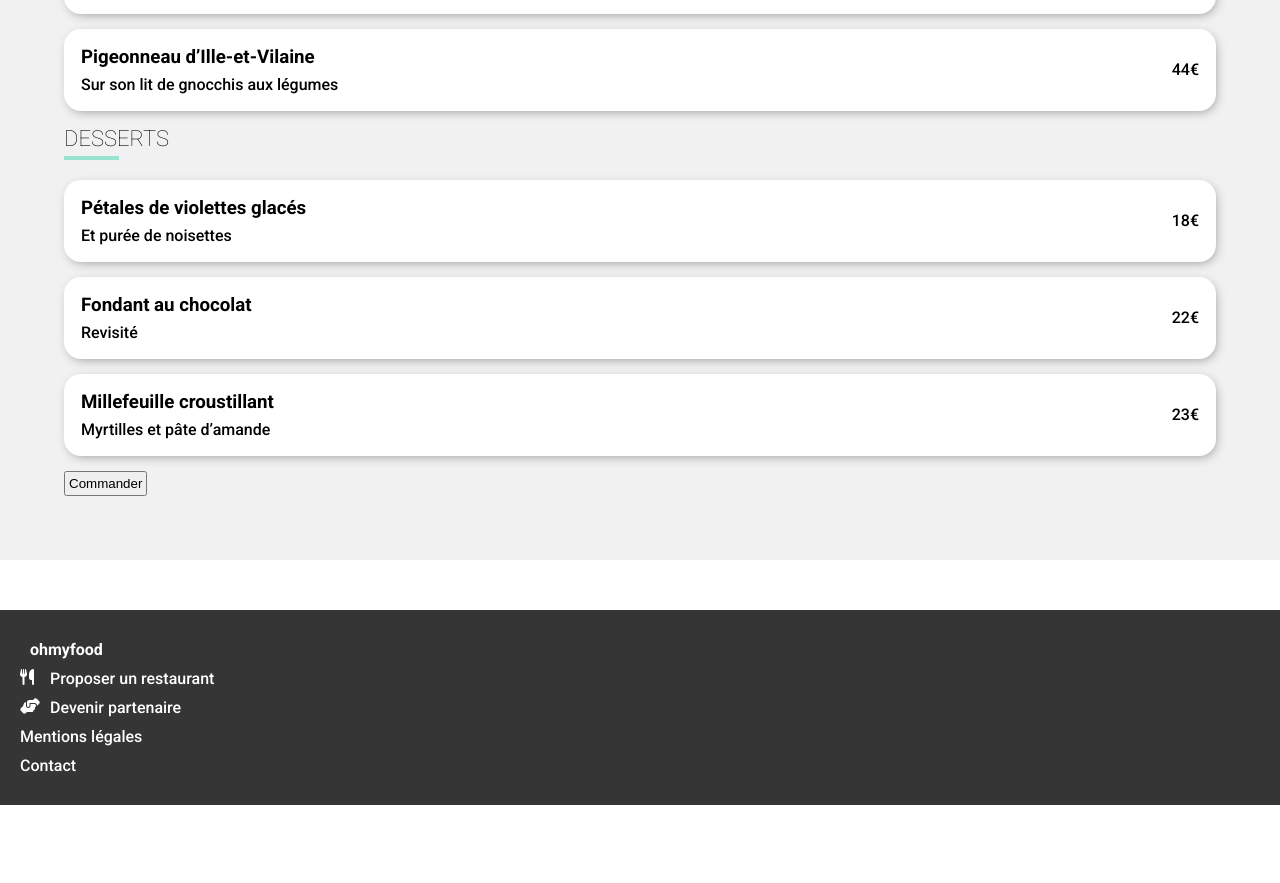
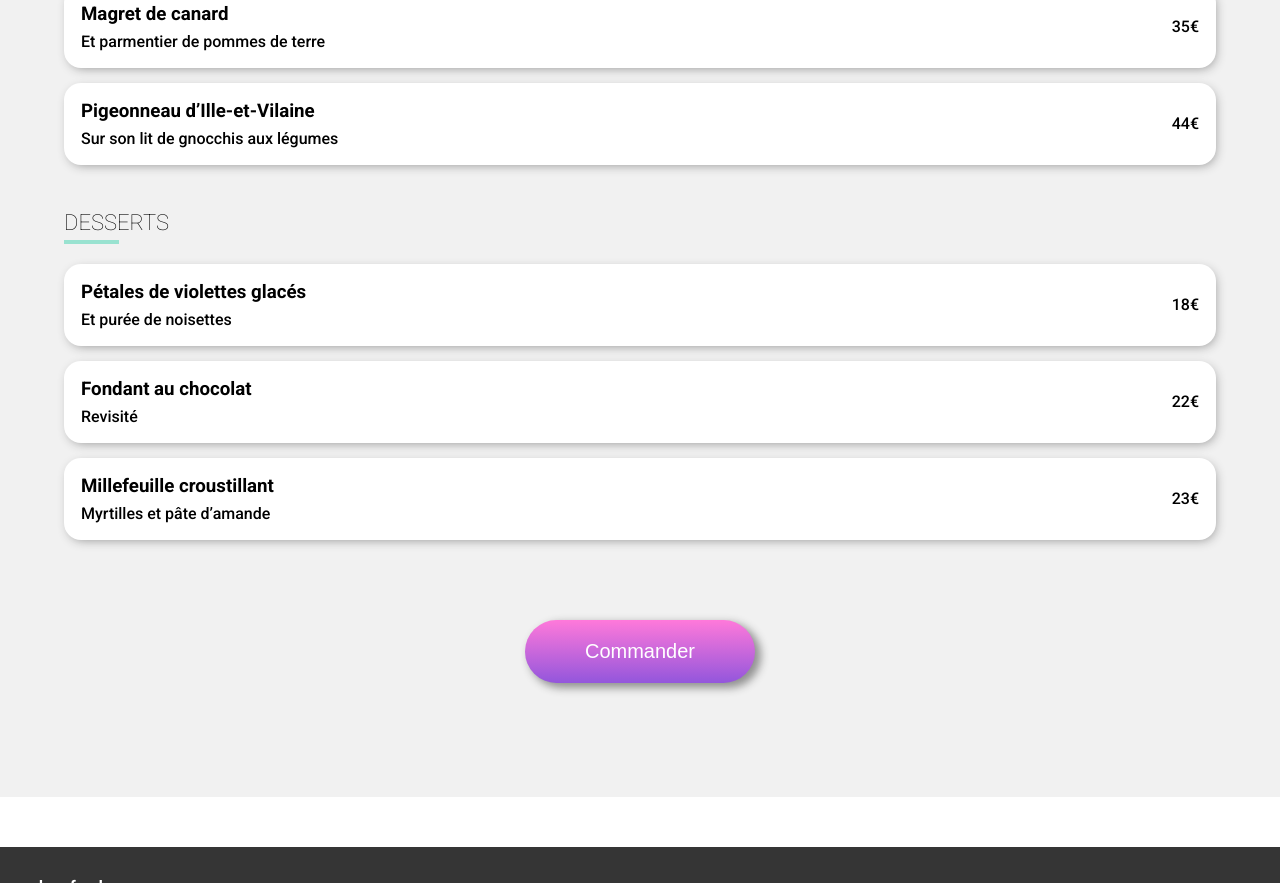
Before and after one commit to TonyCse/OhMyFood, a website: page a_la_francaise.html in a window 1280 px wide. Shown: the part 1017-1900 px from the top of the page. Before the commit the page ends 1822 px from the top, so only its background shows below. Drawn offline with Linux system fonts and the light colour scheme; a web font is replaced by a local one.

Commit message:
CSS menu button

```diff
--- a/a_la_francaise.html
+++ b/a_la_francaise.html
@@ -94,7 +94,9 @@
                 </div>
                 <div>23€</div>
             </div>
-            <button>Commander</button>
+            <div class="menu__button">
+                <button>Commander</button>
+            </div>
         </section>
     </main>
     <footer>
--- a/sass/components/_buttons.scss
+++ b/sass/components/_buttons.scss
@@ -50,3 +50,14 @@ button {
             color: #8626fc;;
     }
 }
+
+.menu button {
+        font-size: 20px;
+        padding: 20px 60px 20px 60px;
+        border-radius: 40px;
+        cursor: pointer;
+        color: white;
+        background-image: linear-gradient(to top, #9356DC, #FF79DA);
+        border: none;
+        box-shadow: 5px 4px 8px 1px #919191;
+}
--- a/sass/layout/_navigation.scss
+++ b/sass/layout/_navigation.scss
@@ -72,19 +72,19 @@
     padding: 34px 5% 5% 5%;
     .menu__title {
         padding: 0px 0px 5% 2%;
-        font-size: 33px;
+        font-size: 28px;
         display: flex;
         justify-content: space-between;
         i {
             position: absolute;
-            top: 3.5%;
+            top: 2.5%;
             right: 5%;
         }
     }
     .menu__subtitle {
         font-size: 22px;
         font-weight: 300;
-        padding-bottom: 5px;
+        padding: 30px 0px 5px 0px;
     }
     .menu__line {
         background-color: #99E2D0;
@@ -92,4 +92,9 @@
         height: 4px;
         margin-bottom: 20px;
     }
+    .menu__button {
+        display: flex;
+        justify-content: center;
+        margin: 80px 0px 50px 0px;
+    }
 }
```
Also changed, not shown: la_note_enchantee.html (+3 -1 lines), la_palette_du_gout.html (+3 -1 lines), le_delice_des_sens.html (+3 -1 lines), public/css/style.css.
